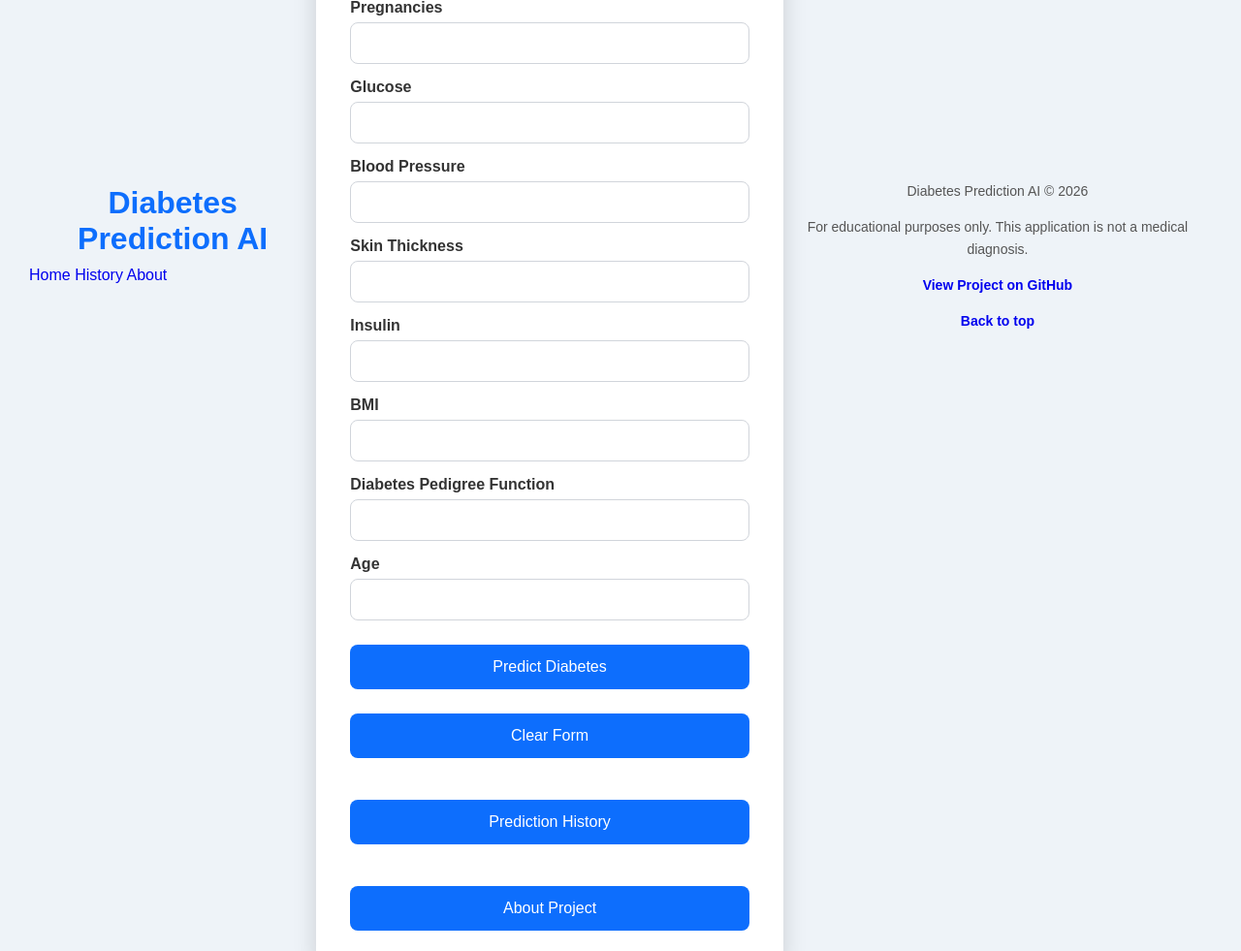
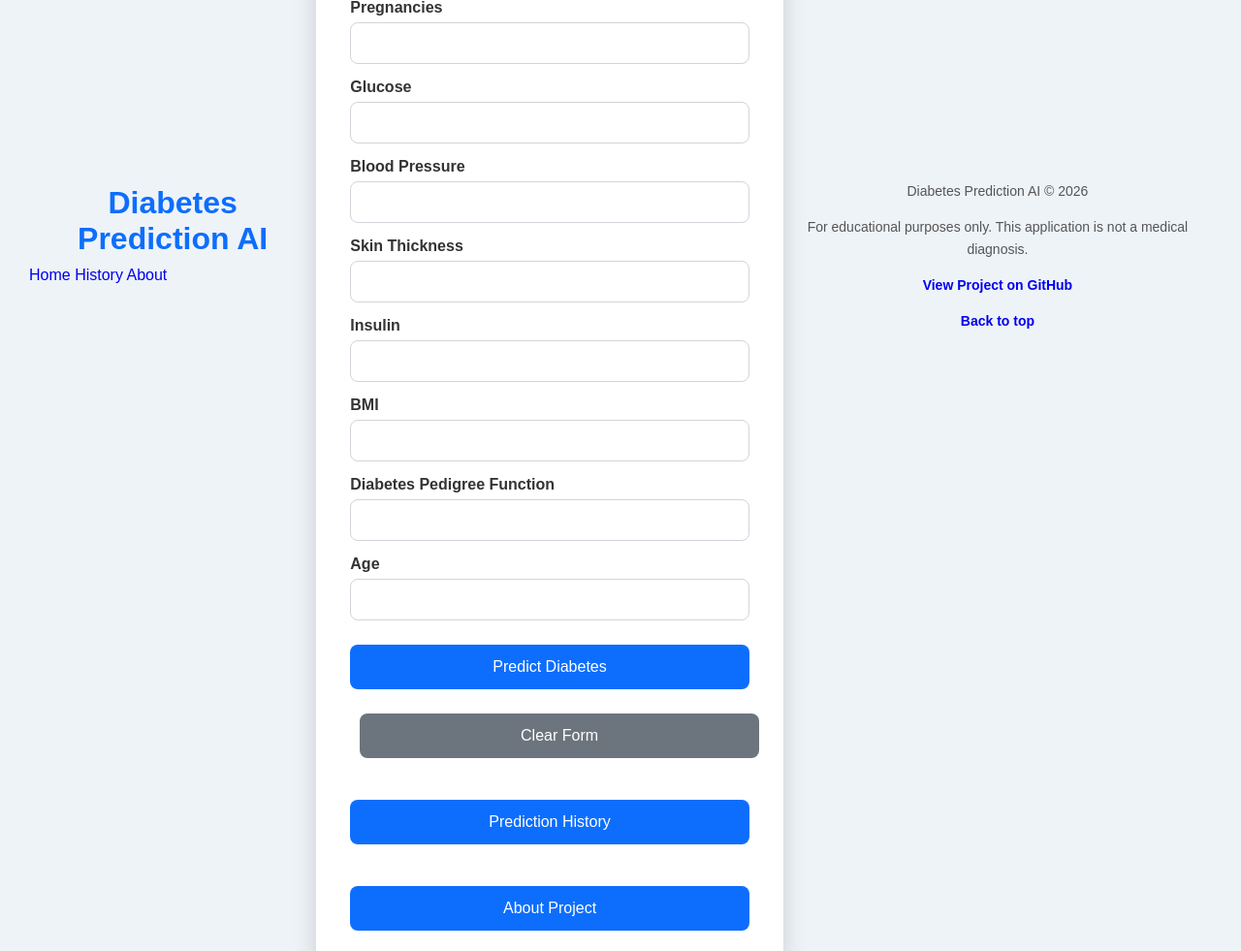
Before and after one commit to harinisharma-t/DiabetesPredictionAI, a Flask app: page / in a window 1280 px wide. Shown: the part 740-1721 px from the top of the page at 97% size. Run offline with Flask 3, Linux system fonts and the light colour scheme; data comes from the database, SQL or seed files in the repository; parts of the project's set-up code (start-up, migrations or seed data) failed here and were passed over.

Commit message:
Day 46: Style clear form button

```diff
--- a/app/static/style.css
+++ b/app/static/style.css
@@ -291,3 +291,11 @@ footer a {
     text-decoration: none;
     font-weight: bold;
 }
+button[type="reset"] {
+    margin-left: 10px;
+    background-color: #6c757d;
+}
+
+button[type="reset"]:hover {
+    background-color: #5a6268;
+}
```
